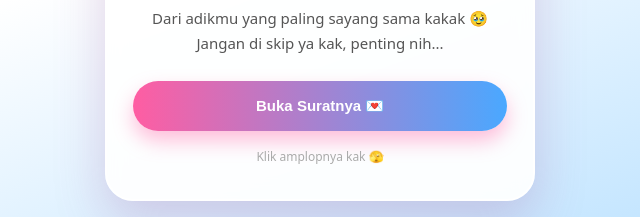
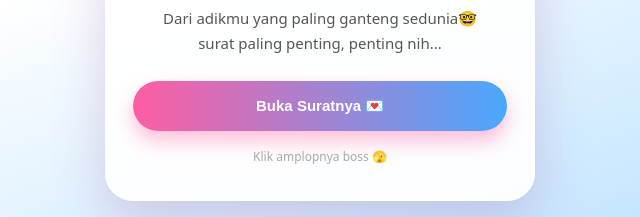
Before and after one commit to rhmdprtma/ummukakakutersayang, a plain HTML site: page index.html in a window 1280 px wide. Shown: the part 451-668 px from the top of the page, 320-960 px from the left. Drawn offline with Linux system fonts and the light colour scheme.

Commit message:
Update letter content and button prompts in index.html

```diff
--- a/index.html
+++ b/index.html
@@ -51,9 +51,9 @@ small{color:#999;font-size:12px}
   <div class="badge">✦ ADA SURAT MASUK ✦</div>
   <div class="envelope-besar" style="margin:28px 0 10px">💌</div>
   <h1>Ada Surat<br><span>Buat Kakakku Tersayang</span></h1>
-  <p style="margin-top:10px">Dari adikmu yang paling sayang sama kakak 🥹<br>Jangan di skip ya kak, penting nih...</p>
+  <p style="margin-top:10px">Dari adikmu yang paling ganteng sedunia🤓<br>surat paling penting, penting nih...</p>
   <button class="btn btn-open" onclick="bukaCover()">Buka Suratnya 💌</button>
-  <p style="margin-top:16px;font-size:12px;color:#aaa">Klik amplopnya kak 🫣</p>
+  <p style="margin-top:16px;font-size:12px;color:#aaa">Klik amplopnya boss 🫣</p>
 </div>
 
 <!-- 1. BASA BASI -->
```
